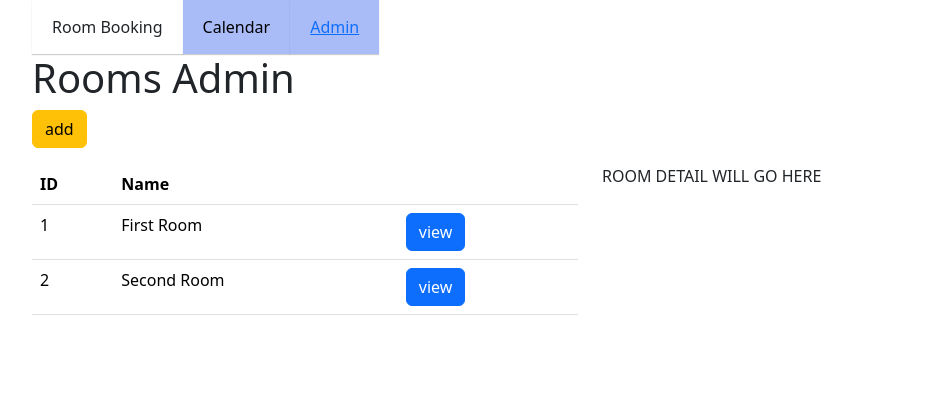
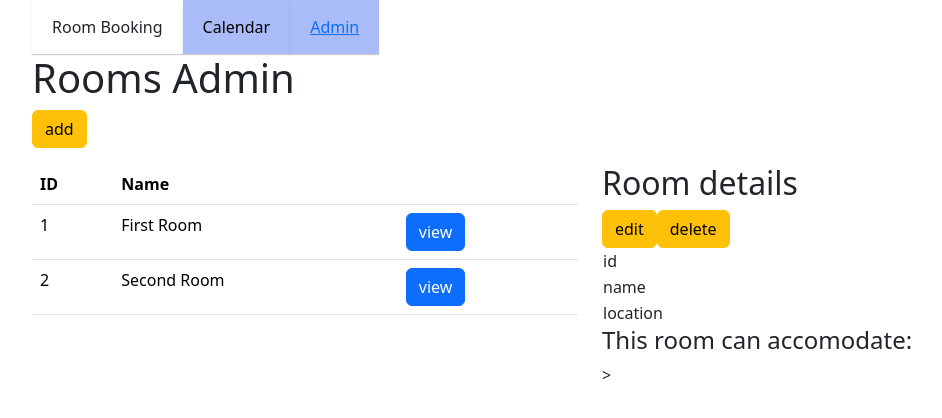
Before and after one commit to RenatiusvanSander/RoomBookingClientV2, an Angular app: page /admin/rooms in a window 1280 px wide. Shown: the top 418 px of the page, without its empty margins (50-992 px from the left). Built offline with nearby package versions, Linux system fonts and the light colour scheme.

Commit message:
master: room component show a room detail view

```diff
--- /dev/null
+++ b/src/app/admin/rooms/room-detail/room-detail.component.html
@@ -0,0 +1,22 @@
+<div class="roomDetails">
+    <h2>Room details</h2>
+    <a class="btn btn-small btn-warning">edit</a>
+    <a class="btn btn-small btn-warning">delete</a>
+    <table>
+      <tr>
+        <td>id</td><td>{{room.id}}</td>
+      </tr>
+      <tr>
+        <td>name</td><td>{{room.name}}</td>
+      </tr>
+      <tr>
+        <td>location</td><td>{{room.location}}</td>
+      </tr>
+    </table>
+    <h4>This room can accomodate:</h4>
+    <table *ngFor = "let layoutCapacity of room.capacities">
+      <tr> <!-- repeat the tr for each capacity -->
+        <td>{{layoutCapacity.layout}}</td><td>{{layoutCapacity.capacity}}</td>
+      </tr>
+    </table>
+  </div>
--- /dev/null
+++ b/src/app/admin/rooms/room-detail/room-detail.component.ts
@@ -0,0 +1,21 @@
+import { Component, Input, OnInit } from '@angular/core';
+import { Room } from '../../../model/room';
+
+@Component({
+  selector: 'app-room-detail',
+  templateUrl: './room-detail.component.html',
+  styleUrl: './room-detail.component.css'
+})
+export class RoomDetailComponent implements OnInit {
+
+  @Input()
+  room: Room;
+
+  constructor() {
+    this.room = new Room();
+  }
+
+  ngOnInit(): void {
+  }
+
+}
--- a/src/app/admin/rooms/rooms.component.html
+++ b/src/app/admin/rooms/rooms.component.html
@@ -16,13 +16,13 @@
             <td>{{room.id}}</td>
             <td>{{room.name}}</td>
             <td>
-              <button type="button" class="btn btn-primary">view</button>
+              <button type="button" class="btn btn-primary" (click) = "setRoom(room.id)">view</button>
             </td>
           </tr>
         </tbody>
       </table>
     </div>
     <div class="col-6">
-      ROOM DETAIL WILL GO HERE
+      <app-room-detail [room]="selectedRoom"></app-room-detail>>
     </div>
   </div>
--- a/src/app/admin/rooms/rooms.component.ts
+++ b/src/app/admin/rooms/rooms.component.ts
@@ -10,13 +10,19 @@ import { Room } from '../../model/room';
 export class RoomsComponent implements OnInit{
 
   rooms: Array<Room>;
+  selectedRoom: Room;
 
   constructor(private dataService: DataService) {
     this.rooms = new Array<Room>();
+    this.selectedRoom = new Room();
   }
 
   ngOnInit(): void {
       console.log(this.dataService.rooms);
       this.rooms = this.dataService.rooms;
   }
+
+  setRoom(id: number) {
+    this.selectedRoom = this.rooms.find( (room: {id: number})  => room.id === id) ?? new Room();
+  }
 }
--- a/src/app/app.module.ts
+++ b/src/app/app.module.ts
@@ -9,6 +9,7 @@ import { RoomsComponent } from './admin/rooms/rooms.component';
 import { UsersComponent } from './admin/users/users.component';
 import { RouterModule, Routes } from '@angular/router';
 import { PageNotFoundComponent } from './page-not-found/page-not-found.component';
+import { RoomDetailComponent } from './admin/rooms/room-detail/room-detail.component';
 
 const routes : Routes = [
   {path : 'admin/users', component : UsersComponent},
@@ -25,7 +26,8 @@ const routes : Routes = [
     CalendarComponent,
     RoomsComponent,
     UsersComponent,
-    PageNotFoundComponent
+    PageNotFoundComponent,
+    RoomDetailComponent
   ],
   imports: [
     BrowserModule,
```
Also changed, not shown: src/app/admin/rooms/room-detail/room-detail.component.css (added), 1 other file (tests, documents, lock files or other folders).
